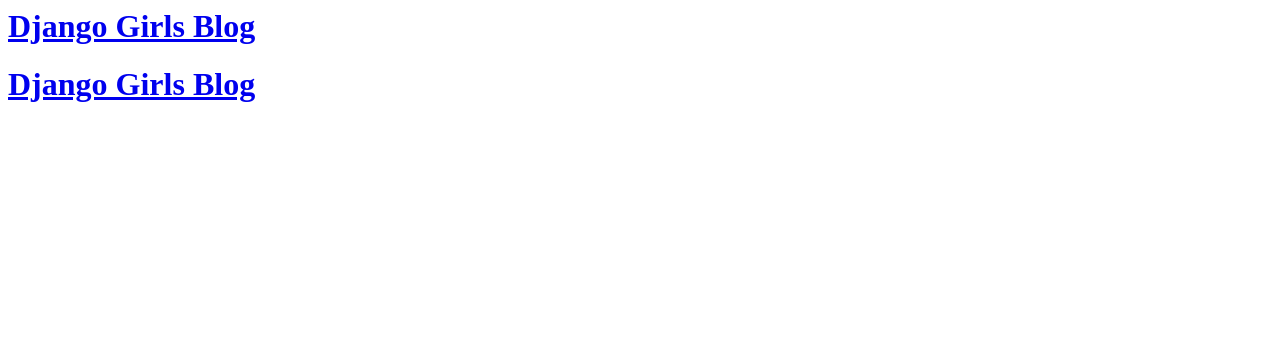
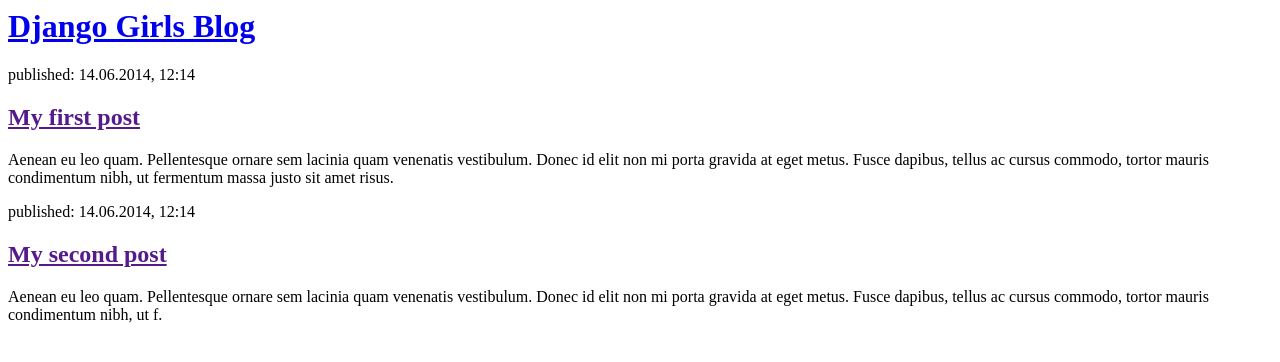
Before and after one commit to Aadi7/my-first-blog, a Django app: page / in a window 1280 px wide. Shown: the top 362 px of the page. Run offline with Django 3.2, Linux system fonts and the light colour scheme; data that the repository does not hold is empty.

Commit message:
modified the html

```diff
--- a/blog/templates/blog/post_list.html
+++ b/blog/templates/blog/post_list.html
@@ -6,17 +6,17 @@
         <div>
             <h1><a href="/">Django Girls Blog</a></h1>
         </div>
+
         <div>
-    <h1><a href="/">Django Girls Blog</a></h1>
-</div>
+            <p>published: 14.06.2014, 12:14</p>
+            <h2><a href="">My first post</a></h2>
+            <p>Aenean eu leo quam. Pellentesque ornare sem lacinia quam venenatis vestibulum. Donec id elit non mi porta gravida at eget metus. Fusce dapibus, tellus ac cursus commodo, tortor mauris condimentum nibh, ut fermentum massa justo sit amet risus.</p>
+        </div>
 
-{% for post in posts %}
-    <div>
-        <p>published: {{ post.published_date }}</p>
-        <h2><a href="">{{ post.title }}</a></h2>
-        <p>{{ post.text|linebreaksbr }}</p>
-    </div>
-{% endfor %}
-
-            </body>
+        <div>
+            <p>published: 14.06.2014, 12:14</p>
+            <h2><a href="">My second post</a></h2>
+            <p>Aenean eu leo quam. Pellentesque ornare sem lacinia quam venenatis vestibulum. Donec id elit non mi porta gravida at eget metus. Fusce dapibus, tellus ac cursus commodo, tortor mauris condimentum nibh, ut f.</p>
+        </div>
+    </body>
 </html>
```
